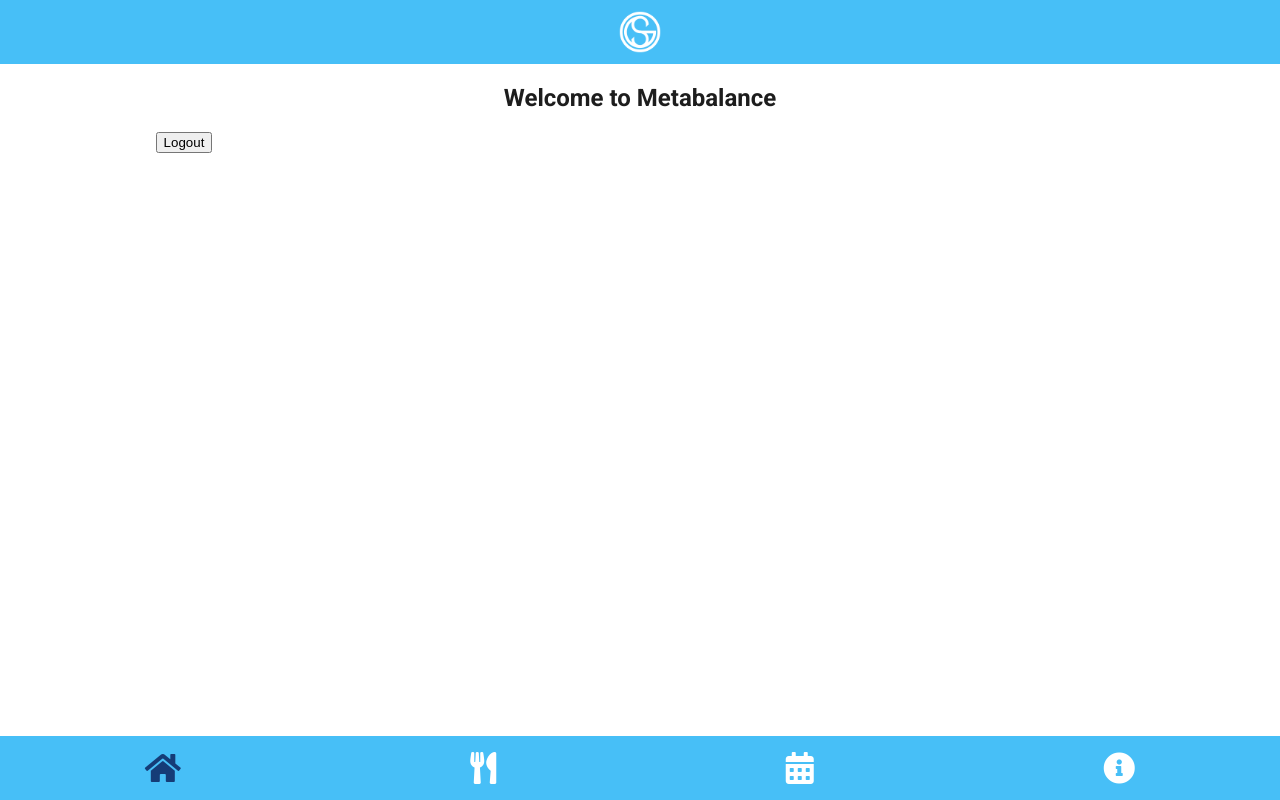
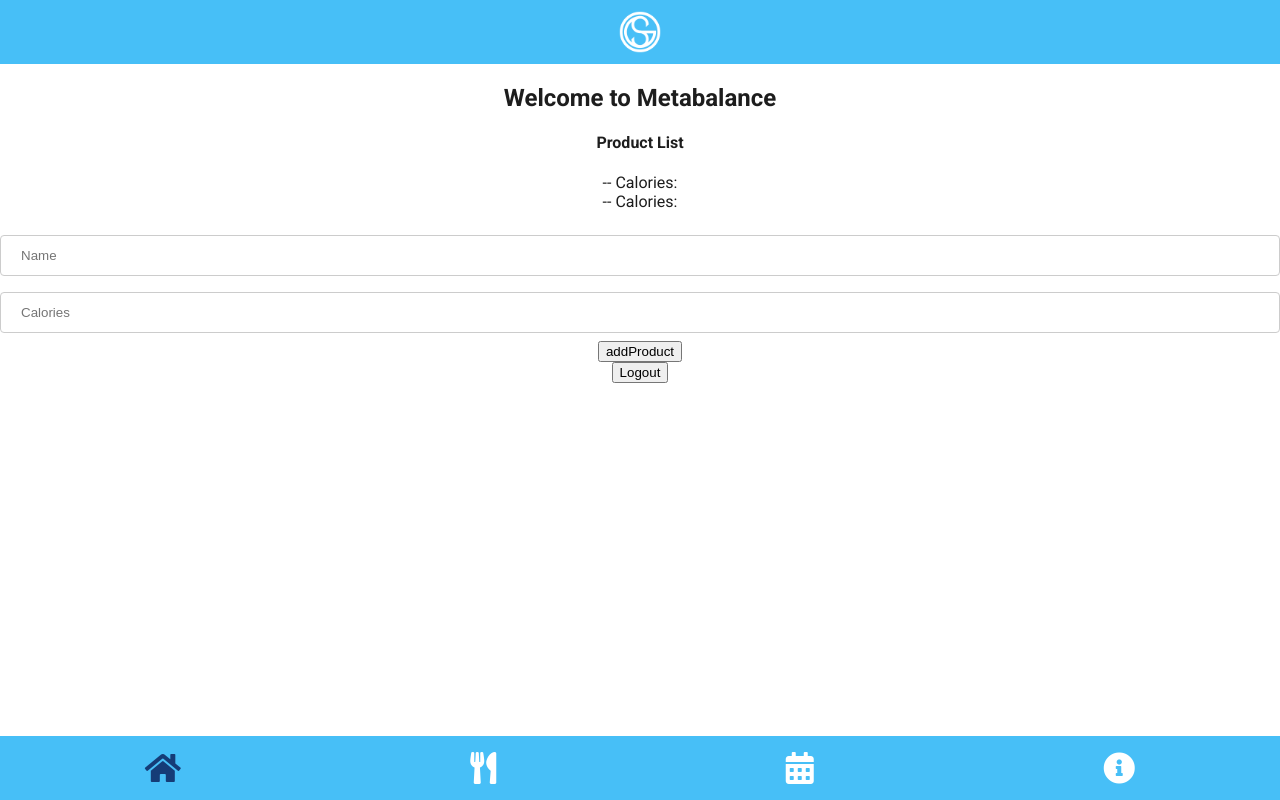
Before and after one commit to carlospedrell-iag/metabalance-frontend, a Vue app: page / in a window 1280 px wide. Built offline with nearby package versions, Linux system fonts and the light colour scheme; no server answers; the database is empty; sample sign-in values are in the browser's storage.

Commit message:
Product list

```diff
--- /dev/null
+++ b/src/components/ProductList.vue
@@ -0,0 +1,117 @@
+<template>
+  <div><h4>Product List</h4></div>
+
+  <ul>
+    <li v-for="product in productList" :key="product">{{product.name}}  --  Calories: {{product.calories}}</li>
+  </ul>
+
+  <div class="add-product">
+		<form @submit.prevent="addProduct">
+			<input type="text" placeholder="Name" v-model="productName"/>
+			<input type="text" placeholder="Calories" v-model="productCalories" />
+			<input type="submit" value="addProduct">
+		</form>
+	</div>
+</template>
+
+<script>
+/* eslint-disable */
+import firebase from 'firebase/compat/app';
+import "firebase/compat/auth";
+import { getDatabase, ref,  get, child, push} from "firebase/database";
+import {ref as vueRef} from 'vue';
+
+const firebaseConfig = {
+	apiKey: "AIzaSyA-L4m63a_KvLtFAitIoO0xrbwE4J-3Y2g",
+	authDomain: "pmmii-d7a71.firebaseapp.com",
+	databaseURL: "https://pmmii-d7a71-default-rtdb.europe-west1.firebasedatabase.app",
+	projectId: "pmmii-d7a71",
+	storageBucket: "pmmii-d7a71.appspot.com",
+	messagingSenderId: "972862324822",
+	appId: "1:972862324822:web:719cd91f83f36addd27bf7",
+	measurementId: "G-VW02Q6T63P"
+  };
+
+
+firebase.initializeApp(firebaseConfig);
+
+const user = firebase.auth().currentUser;
+
+console.log(user)
+
+const db = getDatabase();
+const dbRef = ref(db);
+
+let productList = ["AAS"];
+
+get(child(dbRef, `users/carlos/products`)).then((snapshot) => {
+  if (snapshot.exists()) {
+    console.log(snapshot.val());
+    productList = snapshot.val()
+  } else {
+    console.log("No data available");
+    productList = ["no","noo"]
+  }
+}).catch((error) => {
+  console.error(error);
+});
+
+
+
+export default {
+    data() {
+        return {
+            productList
+        };
+    },
+    created() {
+      const db = getDatabase();
+      const dbRef = ref(db);
+      get(child(dbRef, `users/carlos/products`)).then((snapshot) => {
+        if (snapshot.exists()) {
+          console.log(snapshot.val());
+          this.productList = snapshot.val()
+        } else {
+          console.log("No data available");
+          this.productList = ["no","noo"]
+        }
+      }).catch((error) => {
+        console.error(error);
+      });
+    },
+    setup() {
+      const productName = vueRef("");
+      const productCalories = vueRef("");
+
+      const addProduct = () => {
+        console.log(productName.value);
+        console.log(productCalories.value);
+
+
+        const db = getDatabase();
+        push(ref(db, 'users/carlos/products/'), {
+          name: productName.value,
+          calories: productCalories.value
+        });
+
+
+
+      }
+
+      return {
+        addProduct,
+        productName,
+        productCalories
+		  }
+    }
+};
+</script>
+
+<style>
+ul {
+    display: flex;
+    flex-direction: column;
+    list-style-type: none;
+    padding: 0;
+}
+</style>
--- a/src/views/HomeView.vue
+++ b/src/views/HomeView.vue
@@ -2,15 +2,19 @@
 
 <h2>Welcome to Metabalance</h2>
 
-  <div class="home">
 
+
+  <product-list/>
   <button class="logout" @click="Logout">Logout</button>
-  </div>
 </template>
 
 <script>
+
 import { ref, onBeforeMount } from 'vue';
+
 import firebase from 'firebase/compat/app';
+
+import ProductList from '../components/ProductList.vue';
 
 export default {
   setup() {
@@ -36,6 +40,9 @@ export default {
       name,
       Logout
     }
+  },
+  components : {
+    ProductList
   }
 }
 </script>
```
Also changed, not shown: 1 other file (tests, documents, lock files or other folders).
